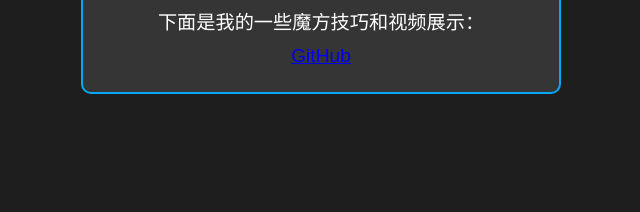
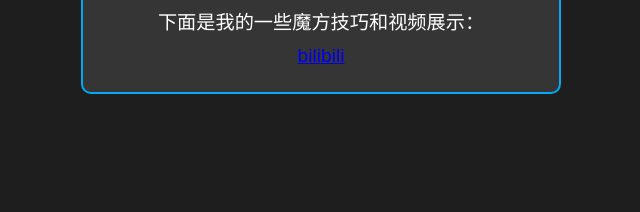
Before and after one commit to kk990kk/kk990kk.github.io, a plain HTML site: page index.html in a window 1280 px wide. Shown: the part 547-759 px from the top of the page, 319-959 px from the left. Drawn offline with Linux system fonts and the light colour scheme.

Commit message:
Update index.html

```diff
--- a/index.html
+++ b/index.html
@@ -62,7 +62,7 @@
             <p>我喜欢挑战不同的魔方。</p>
             <p>我目前最快的魔方还原时间是25秒。</p>
             <p>下面是我的一些魔方技巧和视频展示：</p>
-            <p><a href="https://www.bilibili.com/video/BV1wd4y1W7De/?spm_id_from=333.999.0.0&vd_source=e4b17377f8dfa3641dc23650e692050e">GitHub</a>
+            <p><a href="https://www.bilibili.com/video/BV1wd4y1W7De/?spm_id_from=333.999.0.0&vd_source=e4b17377f8dfa3641dc23650e692050e">bilibili</a>
 </p>
         </div>
     </div>
```
